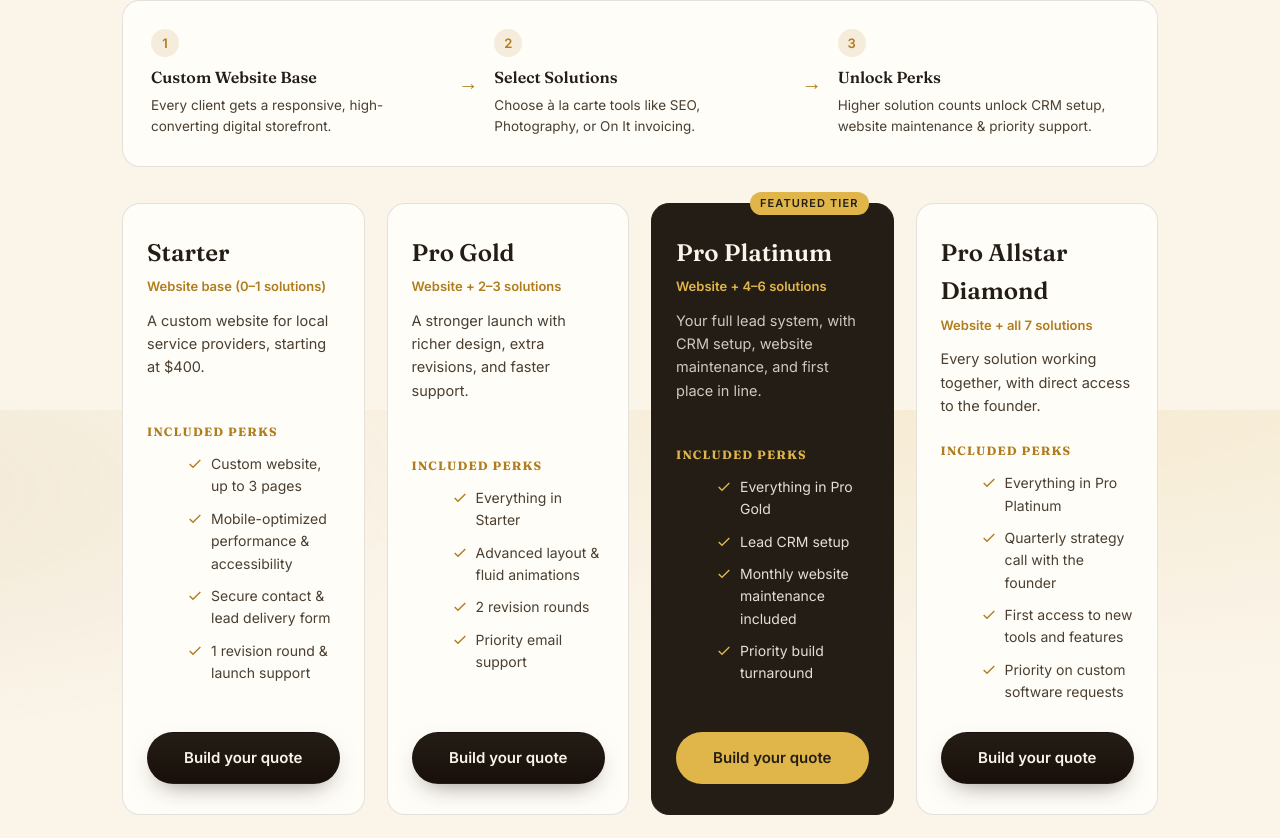
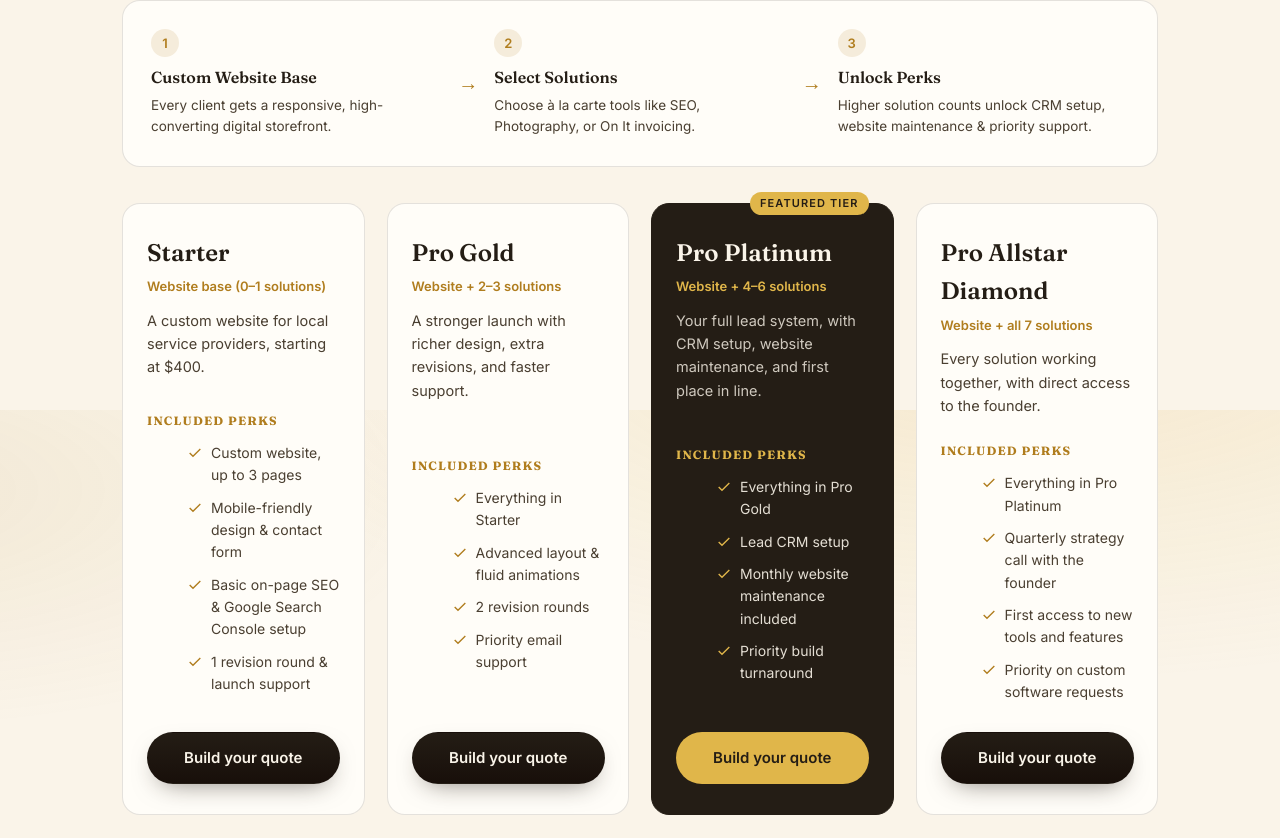
Before and after one commit to dynastyweb26/dynasty-web, a Next.js app: page /packages in a window 1280 px wide. Shown: the part 390-1228 px from the top of the page. Built offline with nearby package versions, Linux system fonts and the light colour scheme.

Commit message:
copy: website scope spelled out on Starter tier and FAQ, including $90/mo hosting
Co-Authored-By: Claude Opus 5.5 <noreply@anthropic.com>
Claude-Session: https://claude.ai/code/session_01Vqbk2S9AQUZtF1PMGHFS8r

```diff
--- a/data/site.js
+++ b/data/site.js
@@ -10,8 +10,8 @@ export const siteData = {
       pitch: "A custom website for local service providers, starting at $400.",
       perks: [
         "Custom website, up to 3 pages",
-        "Mobile-optimized performance & accessibility",
-        "Secure contact & lead delivery form",
+        "Mobile-friendly design & contact form",
+        "Basic on-page SEO & Google Search Console setup",
         "1 revision round & launch support",
       ],
       featured: false,
@@ -208,7 +208,7 @@ export const siteData = {
   faq: [
     {
       question: "How much does a website cost?",
-      answer: "Websites start at $400 for up to 3 pages: home, services or gallery, and contact. That includes mobile-friendly design, a contact form, basic on-page SEO, and 1 revision round. Local SEO, branding, and other solutions are added on top.",
+      answer: "Websites start at $400 for up to 3 pages: home, services or gallery, and contact. That includes mobile-friendly design, a contact form, basic on-page SEO, Google Search Console setup, and 1 revision round. You supply the text, logo, and photos. Hosting and maintenance is $90/mo. Extra pages, copywriting, Local SEO, branding, and other solutions are add-ons.",
     },
     {
       question: "How long does a build take?",
```
